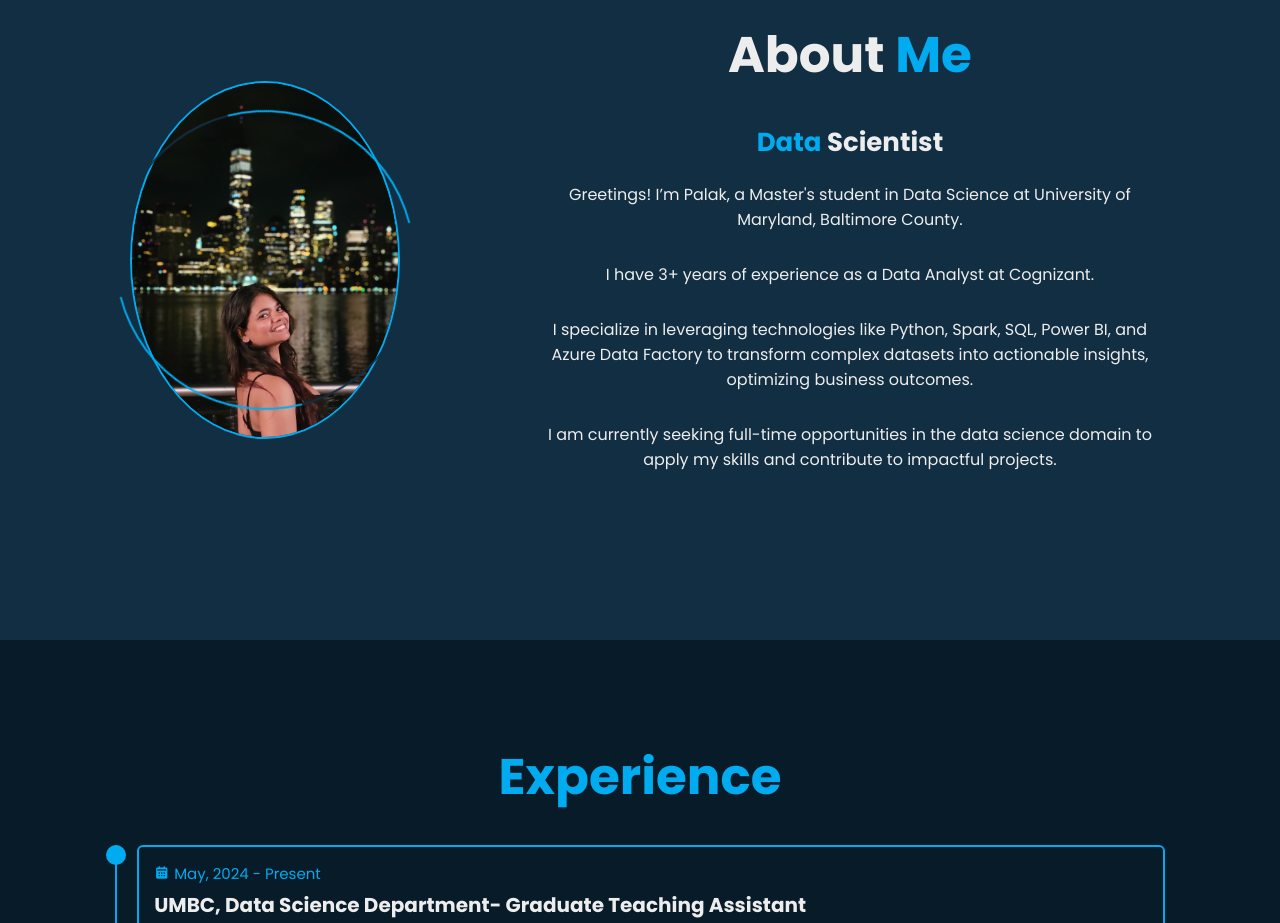
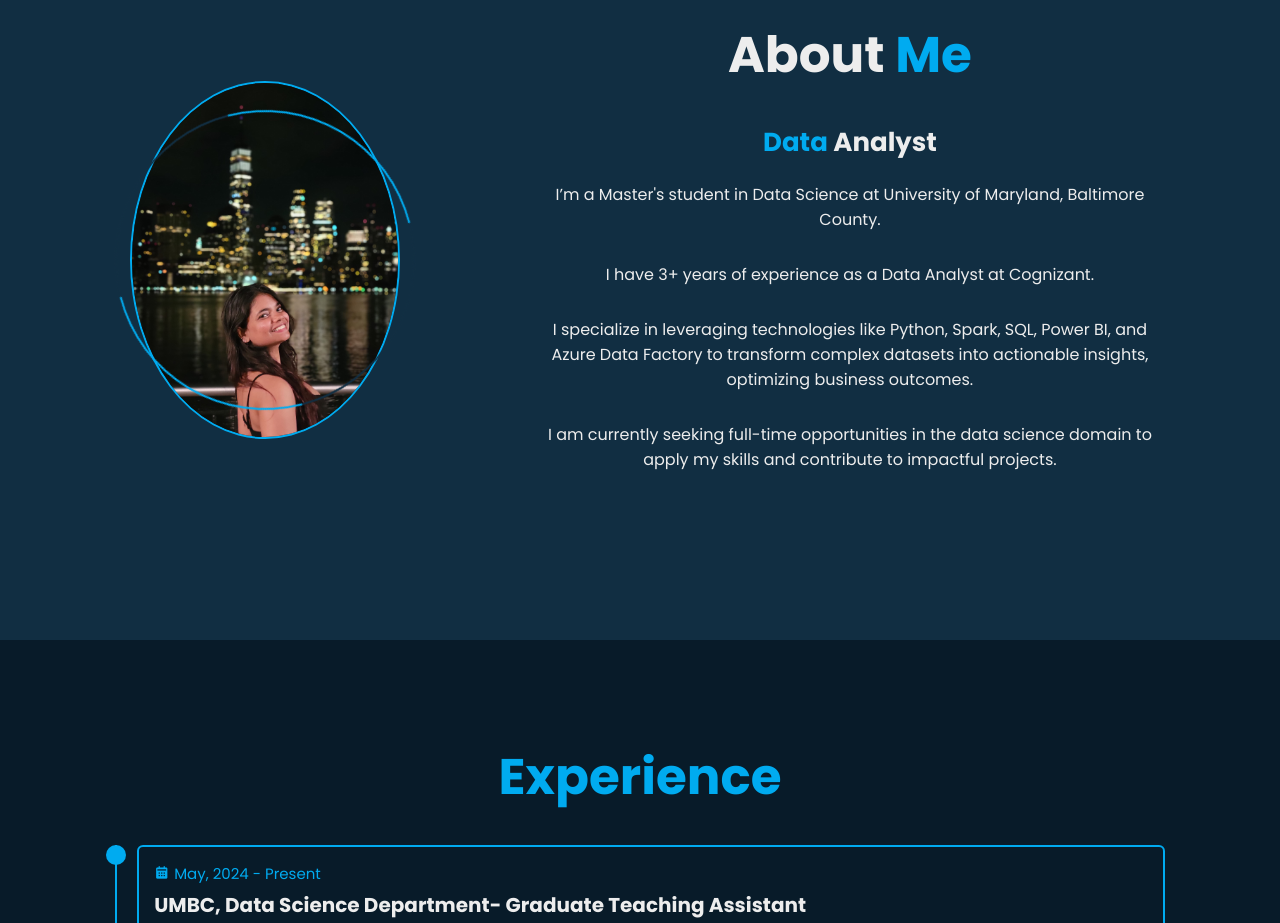
Before and after one commit to palak126/palak126.github.io, a plain HTML site: page index.html in a window 1280 px wide. Shown: the part 960-1883 px from the top of the page. Drawn offline with nearby package versions, Linux system fonts and the light colour scheme.

Commit message:
updating

```diff
--- a/index.html
+++ b/index.html
@@ -65,8 +65,8 @@
         <div class="about-details right">
             <h2 class="heading">About <span>Me</span></h2>
             <div class="about-content">
-                <h3><span>Data</span> Scientist</h3>
-                <p>Greetings! I’m Palak, a Master's student in Data Science at University of Maryland, Baltimore County.</p>
+                <h3><span>Data</span> Analyst</h3>
+                <p>I’m a Master's student in Data Science at University of Maryland, Baltimore County.</p>
                 <p>I have 3+ years of experience as a Data Analyst at Cognizant.</p>
                 <p>I specialize in leveraging technologies like Python, Spark, SQL, Power BI, and Azure Data Factory to transform complex datasets into actionable insights, optimizing business outcomes.</p>
                 <p>I am currently seeking full-time opportunities in the data science domain to apply my skills and contribute to impactful projects. </p>
```
